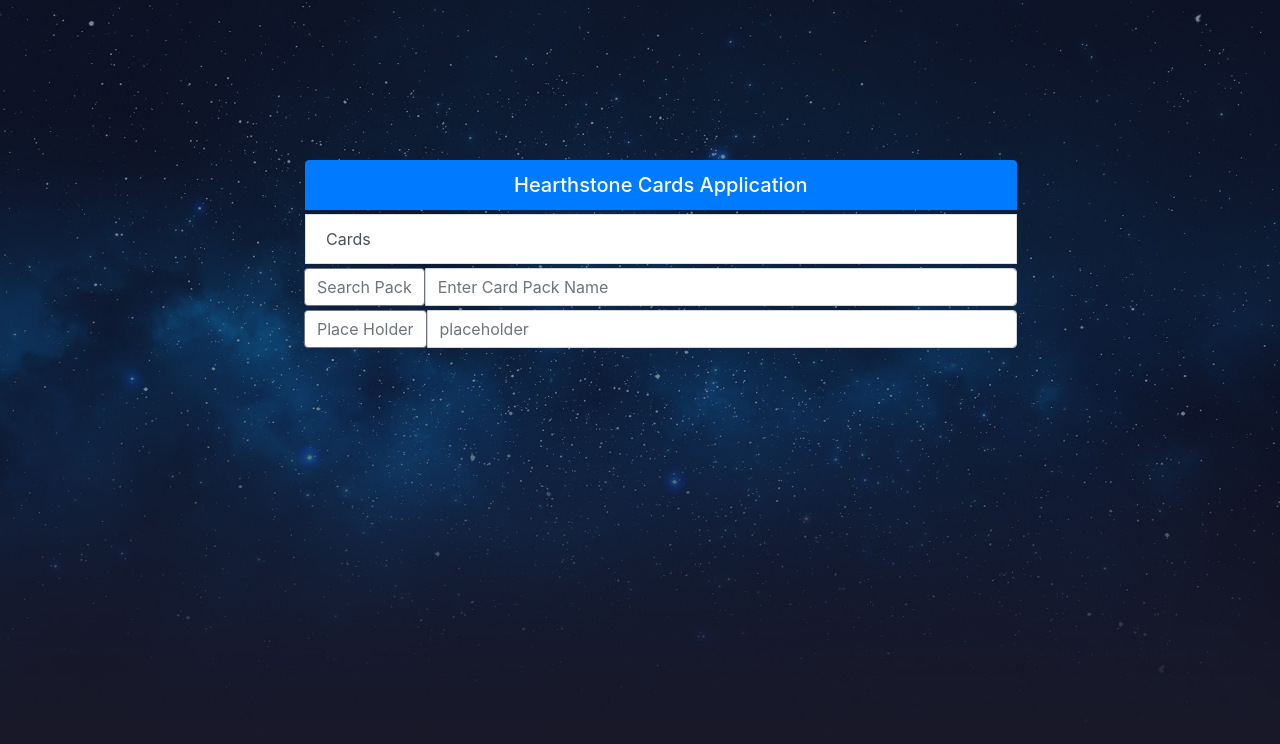
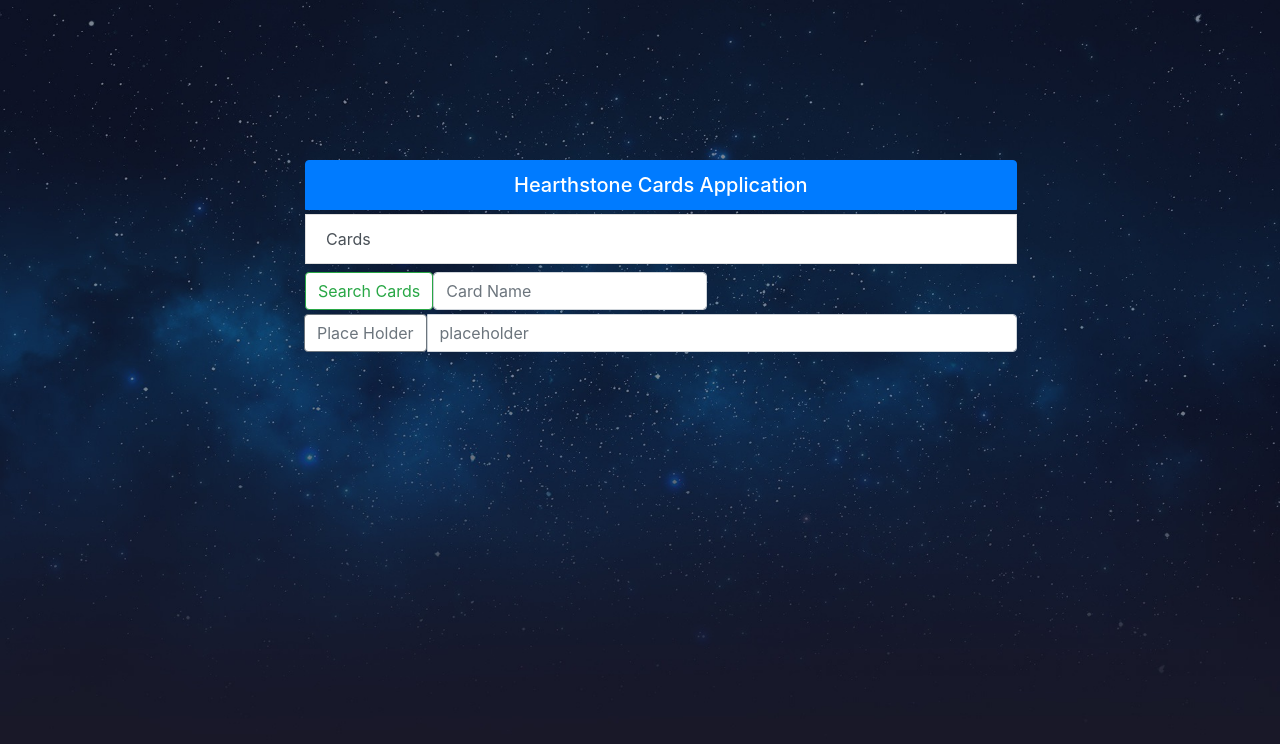
Before and after one commit to singha95/HearthstoneCardViewer, a Django app: page / in a window 1280 px wide. Shown: the part 56-800 px from the top of the page. Run offline with Django 3.2, Linux system fonts and the light colour scheme; some libraries are stand-ins or nearby versions.

Commit message:
Added searching for cards feature
users can now search for cards using the homepage using the database

```diff
--- a/HearthstoneViewer/urls.py
+++ b/HearthstoneViewer/urls.py
@@ -1,10 +1,12 @@
 from django.contrib import admin
 from django.urls import path
+from django.urls import re_path
 
-from pages.views import home_view, cards_view
+from pages.views import home_view, cards_view, get_cards_search
 
 urlpatterns = [
     path('admin/', admin.site.urls),
     path('', home_view),
-    path('cards/', cards_view)
+    path('cards/', cards_view, name="cards"),
+    re_path(r'^cards/results/$', get_cards_search, name="search")
 ]
--- a/pages/views.py
+++ b/pages/views.py
@@ -1,7 +1,10 @@
 from django.shortcuts import render
 from django.http import HttpResponse
+from django.core import serializers
 
+import json
 from utils.bnet import Bnet
+from cards.models import Card
 
 import os
 
@@ -22,3 +25,11 @@ def cards_view(request, *args, **kwargs):
     token = bnet.generate_token()
     data = bnet.get_data(token, 'hearthstone/cards?locale=en_US')
     return render(request, "viewCards.html", data )
+
+def get_cards_search(request, *args, **kwargs):
+    url = request.get_full_path()
+    name_search = url.split("=")[1]
+    cards_json = json.loads(serializers.serialize("json", Card.objects.filter(name__contains=name_search)))
+    cards_json = [ x["fields"] for x in cards_json ]
+    data = { "cards" : cards_json}
+    return render(request, "viewCards.html", data )
--- a/static/css/cards.css
+++ b/static/css/cards.css
@@ -1,6 +1,10 @@
 .myCard {
     box-shadow: 3px 3px 12px 2px rgba(black, 0.6);
     transition: 0.2s;
+}
+
+.myCard img{
+    width: 200px;
 }
 
 .myCard:hover {
--- a/templates/home.html
+++ b/templates/home.html
@@ -14,21 +14,17 @@
                     style="text-align: left ; "}} href='/'>
                         Cards
                 </a>
-                <div class="input-group mb-1">
-                    <a href="/cards">
-                        <div class="input-group-append">
-                            <button
-                                class="btn btn-outline-secondary"
-                                type="button">
-                                    Search Pack
-                            </button>
-                        </div>
-                    </a>
-                    <input type="text" class="form-control"
-                        placeholder="Enter Card Pack Name"
-                        name="searchRoster"
-                     />
-                </div>
+                <form class="form-inline my-2 my-lg-1" action="/cards/results/">
+                    <button
+                        class="btn btn-outline-success my-2 my-sm-0"
+                        type="submit">Search Cards</button>
+                    <input
+                        class="form-control mr-sm-2"
+                        type="search"
+                        placeholder="Card Name"
+                        name="search">
+
+                </form>
                 <div class="input-group mb-3">
                     <a href="/cards">
                         <div class="input-group-append">
```
Also changed, not shown: templates/viewCards.html (+2 -6 lines), db.sqlite3.
